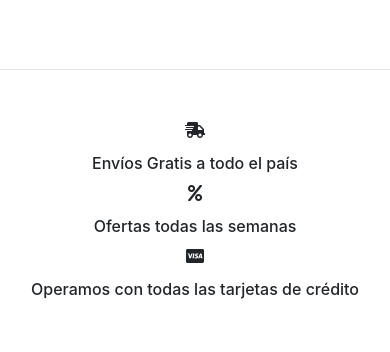
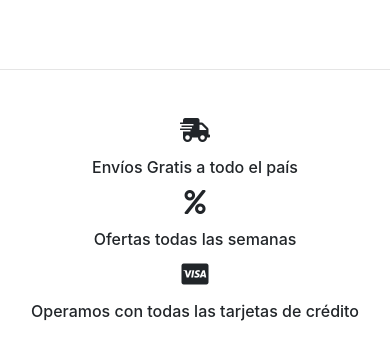
Before and after one commit to Eynieman/Hey-hey, a plain HTML site: page index.html in a window 390 px wide. Shown: the part 5711-6063 px from the top of the page. Drawn offline with nearby package versions, Linux system fonts and the light colour scheme.

Commit message:
soluciono función buscar producto y estilos css del footer

```diff
--- a/Css/style.css
+++ b/Css/style.css
@@ -242,6 +242,11 @@
 
 
 /*-------------------- Footer --------------------*/
+
+.service-icon{
+    font-size: 1.5rem;
+}
+
 .img-marcas{
     max-width: 6.5rem;
 }
--- a/index.html
+++ b/index.html
@@ -264,14 +264,14 @@
     <div class="container my-5">
         <div class="row">
             <div class="col-md-4 text-center">
-                <i class="fas fa-shipping-fast mb-3"></i>
+                <i class="fas fa-shipping-fast mb-3 service-icon"></i>
                 <h6>Envíos Gratis a todo el país</h6>
             </div>
-            <div class="col-md-4 text-center">
+            <div class="col-md-4 text-center service-icon">
                 <i class="fas fa-percent mb-3"></i>
                 <h6>Ofertas todas las semanas</h6>
             </div>
-            <div class="col-md-4 text-center">
+            <div class="col-md-4 text-center service-icon">
                 <i class="fab fa-cc-visa mb-3"></i>
                 <h6>Operamos con todas las tarjetas de crédito</h6>
             </div>
```
Also changed, not shown: addUsers.js (+0 -12 lines).
